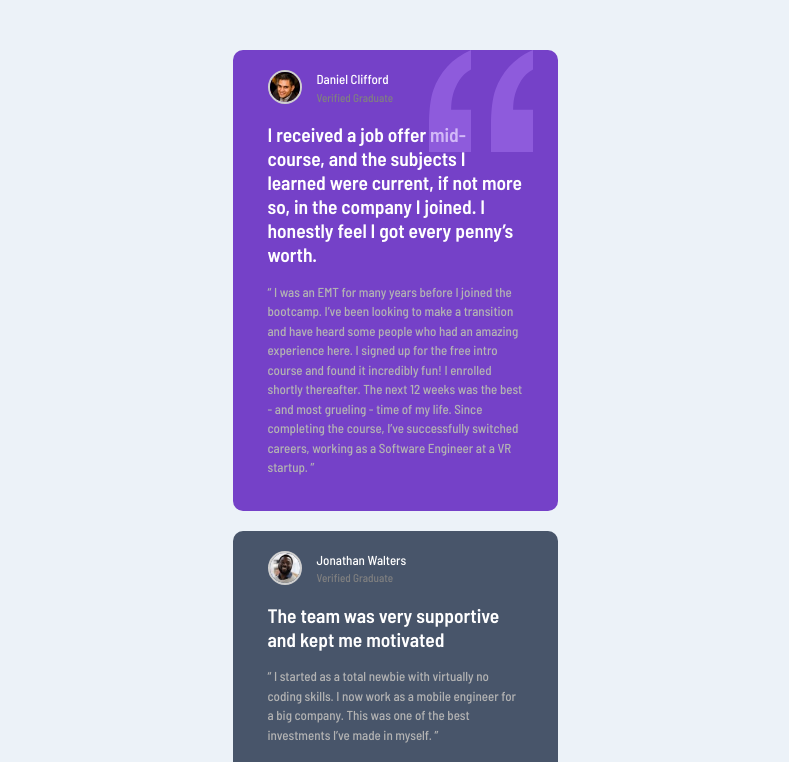
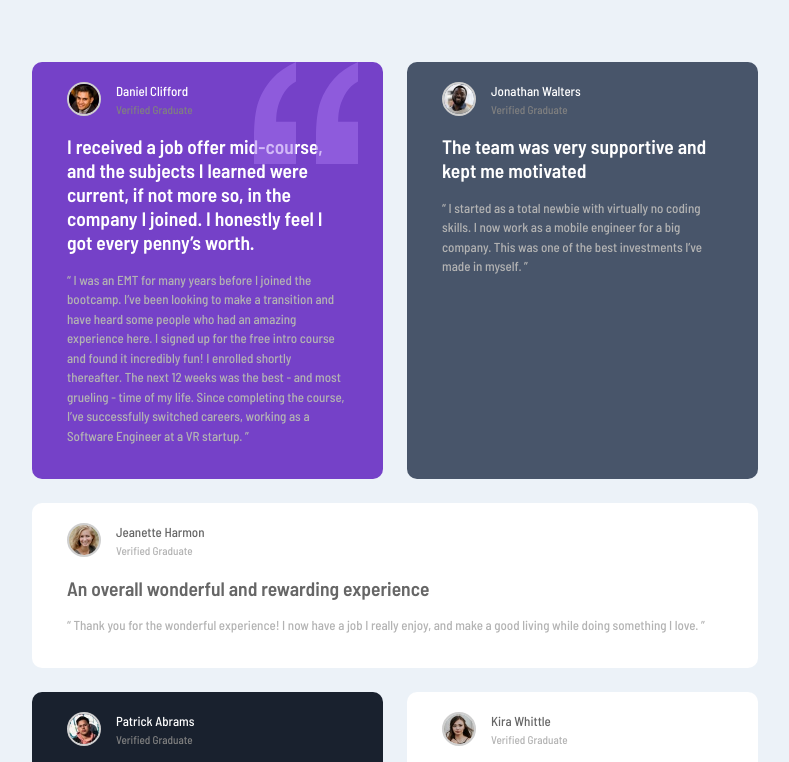
Before and after one commit to mattivricky/testimonial-grid-section, a plain HTML site: page index.html in a window 1280 px wide. Shown: the top 762 px of the page, without its empty margins (245-1034 px from the left). Drawn offline with Linux system fonts and the light colour scheme.

Commit message:
media query updated

```diff
--- a/styles.css
+++ b/styles.css
@@ -8,20 +8,6 @@ body{
 
 }
 
-.main-container{
-    width: 325px;
-    margin: 50px auto;
-}
-
-.profile-container{
-    border-radius: 10px;
-    position: relative;
-    padding: 20px 35px;
-    text-align: left;
-    margin: 20px 0;
-}
-
-
 .profile-pic{
     border: 2px solid hsl(0, 0%, 81%);
     border-radius: 100%;
@@ -29,7 +15,6 @@ body{
     margin-right: 15px;
     width: 30px;
 }
-
 
 .quote-sign{
     position: absolute;
@@ -100,8 +85,45 @@ p{
 }
 .attribution a { color: hsl(228, 45%, 44%); }
 
+@media screen and (max-width:768px) and (min-width:320px){
+    .profile-container{
+        border-radius: 10px;
+        position: relative;
+        padding: 20px 35px;
+        text-align: left;
+        margin: 20px 0;
+    }
 
-@media screen and (min-width: 1441px) {
+    .main-container{
+        width: 325px;
+        margin: 50px auto;
+    }
+}
+@media screen and (max-width:1299px) and (min-width:769px) {
+
+    .main-container{
+        display: grid;
+        grid-template-columns: 1fr 1fr;
+        margin: 50px auto;
+        width: 750px;
+    }
+
+    .profile-container{
+        border-radius: 10px;
+        position: relative;
+        padding: 20px 35px;
+        text-align: left;
+        margin: 12px;
+    }
+
+    .jeanette{
+        grid-column: span 2;
+    }
+
+
+}
+
+@media screen and (min-width: 1300px) {
     .main-container{
         display: grid;
         grid-template-columns: 1fr 1fr 1fr 1fr;
```
